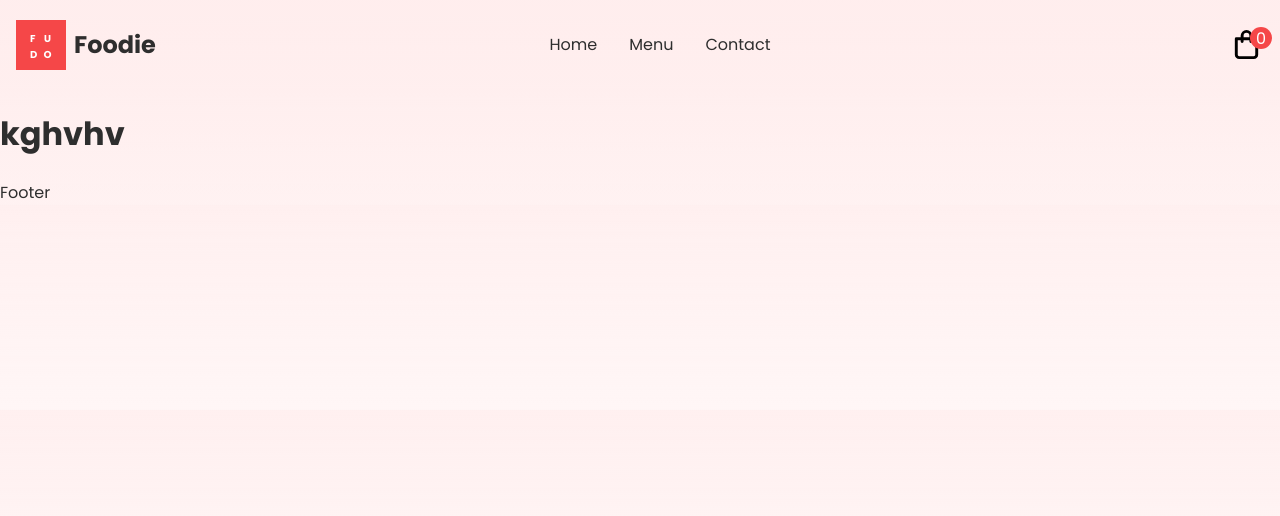
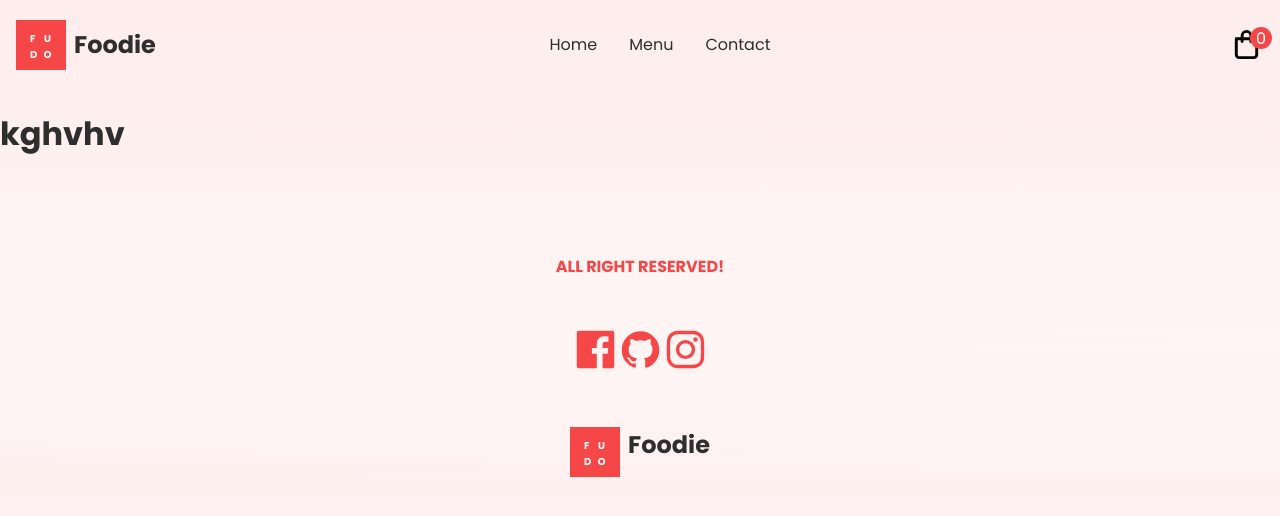
Before and after one commit to yonatanski/food-delivery-app, a Next.js app: page / in a window 1280 px wide. Shown: the top 516 px of the page. Built offline with nearby package versions, Linux system fonts and the light colour scheme.

Commit message:
footer done

```diff
--- a/components/Footer.jsx
+++ b/components/Footer.jsx
@@ -1,9 +1,23 @@
-import React from 'react'
+import React from "react"
+import { UilFacebook, UilGithub, UilInstagram } from "@iconscout/react-unicons"
+import Logo from "../assets/Logo.png"
+import css from "../styles/Footer.module.css"
+import Image from "next/image"
 
 const Footer = () => {
   return (
-    <div>Footer</div>
+    <div className={css.container}>
+      <span>ALL RIGHT RESERVED!</span>
+      <div className={css.socail}>
+        <UilFacebook size={45} />
+        <UilGithub size={45} />
+        <UilInstagram size={45} />
+      </div>
+      <div className={css.logo}>
+        <Image src={Logo} alt="logo of the navigation bar" width={50} height={50} />
+        <span>Foodie</span>
+      </div>
+    </div>
   )
 }
-
 export default Footer
--- /dev/null
+++ b/styles/Footer.module.css
@@ -0,0 +1,32 @@
+.container{
+    display: flex;
+    flex-direction: column;
+    gap: 3rem;
+    margin-top: 6rem;
+    justify-content: center;
+    align-items: center;
+    background:linear-gradient(1deg,rgba(255,237,
+    237,0.85) 0%, rgba(255,255,255,0) 14rem);
+}
+
+.container>span{
+    color: var(--themeRed);
+    font-weight: bold;
+}
+
+.logo{
+    display: flex;
+    justify-content: center;
+    justify-items: center;
+    gap: 0.5rem;
+
+}
+
+.logo>span{
+    font-weight: bold;
+    font-size: 1.5rem;
+}
+
+.socail>*{
+    fill: var(--themeRed);
+}
```
